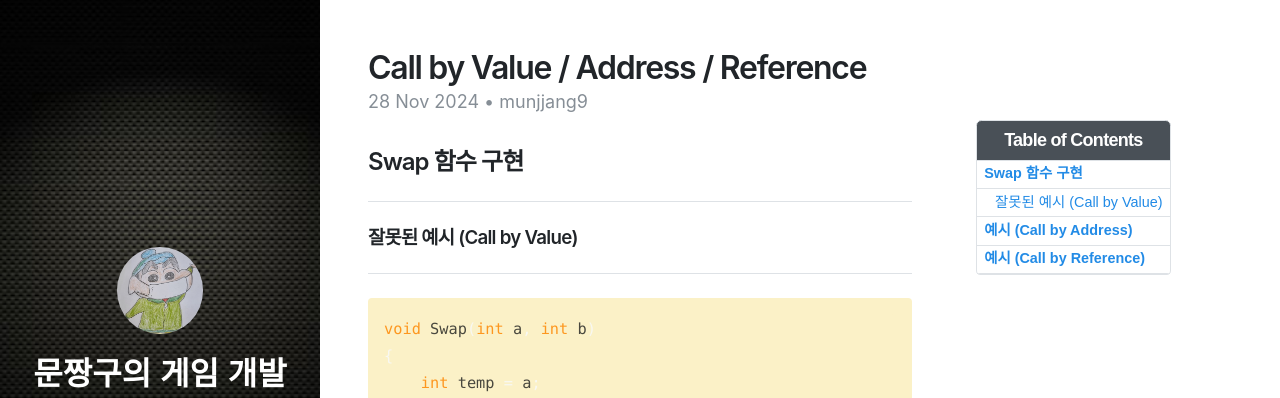
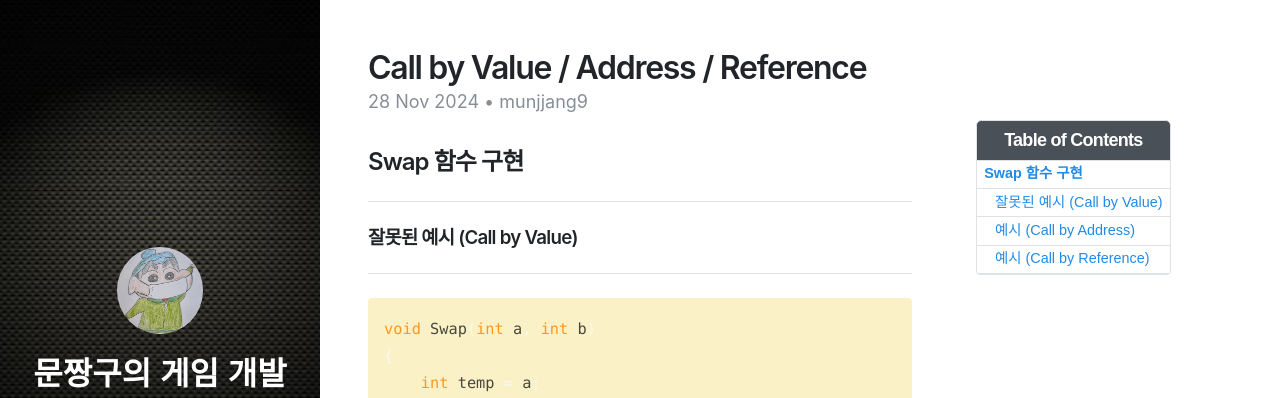
Before and after one commit to munjjang9/munjjang9.github.io, a Jekyll site: the page built from _posts/2024-11-28-Call-by.md, in a window 1280 px wide and 900 px high. Shown: the top 398 px of the window. Built offline with Jekyll 4.4.1, drawn with Linux system fonts in a browser that asks for light colours; nearby versions of some CDN libraries.

````diff
--- a/_posts/2024-11-28-Call-by.md
+++ b/_posts/2024-11-28-Call-by.md
@@ -52,7 +52,7 @@ int main()
 
 첫 번째는 매개변수에 주소를 전달하는 방법이다.
 
-## 예시 (Call by Address)
+### 예시 (Call by Address)
 ---
 ```c
 void Swap(int* a, int* b)
@@ -87,7 +87,7 @@ int main()
 
 두 번째는 매개변수를 레퍼런스로써 전달하는 방법이다.
 
-## 예시 (Call by Reference)
+### 예시 (Call by Reference)
 ---
 ```c
 void Swap(int& a, int& b)
````
